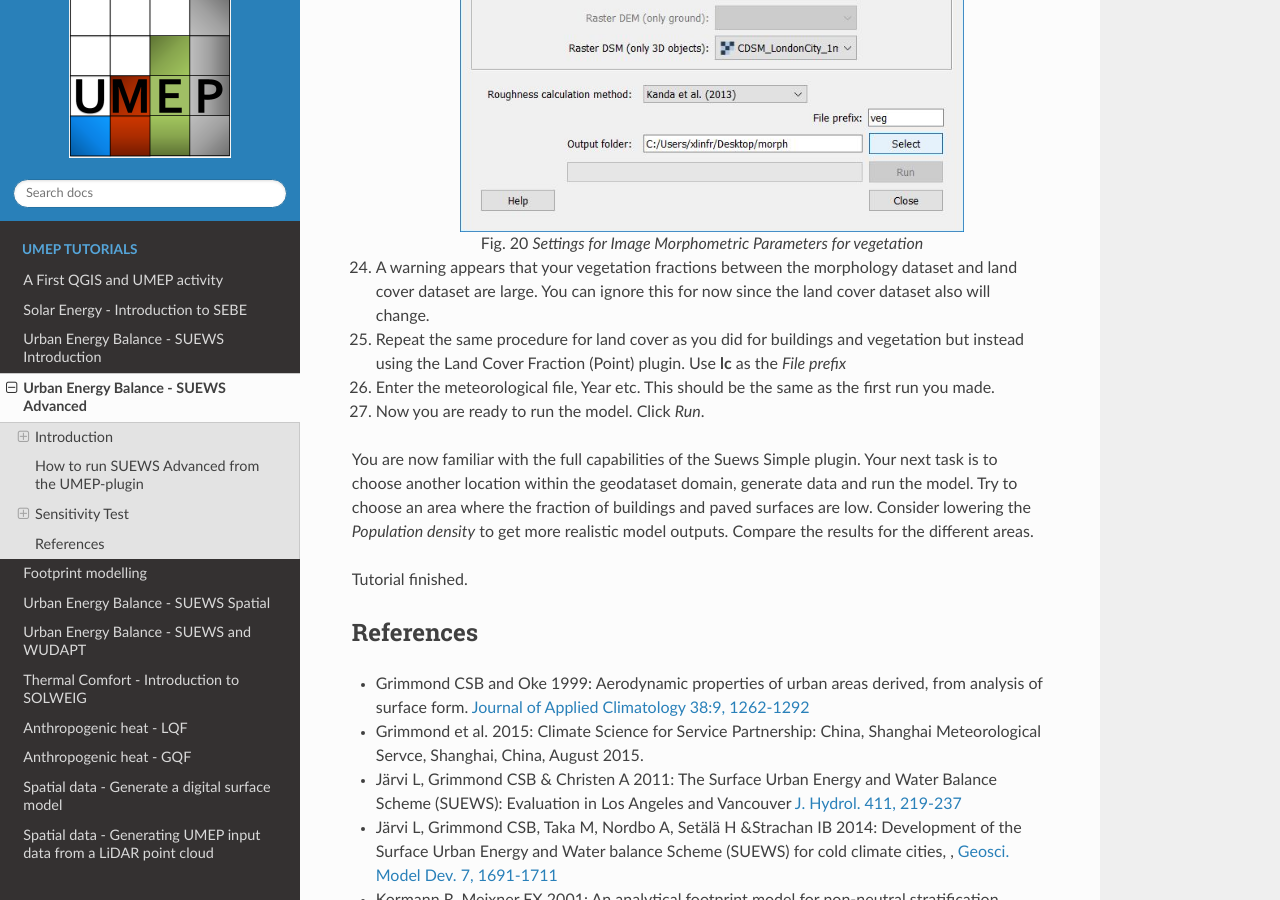
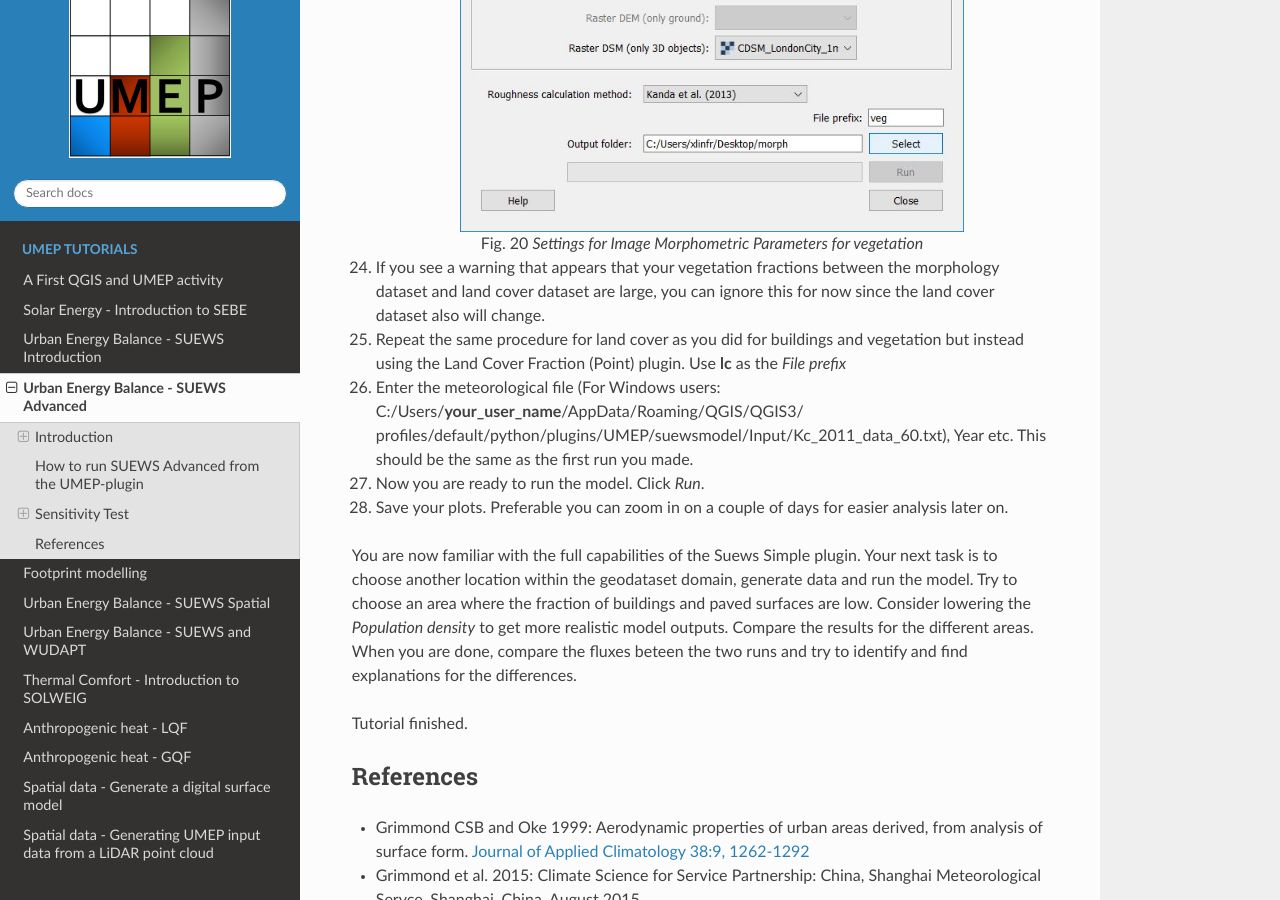
Before and after one commit to Urban-Meteorology-Reading/Tutorials, a Sphinx documentation site: the page built from docs/source/Tutorials/SuewsAdvanced.rst, in a window 1280 px wide and 900 px high, scrolled down 4614 px. Built offline with Sphinx 7.4.7 and the Read the Docs theme 2.0.0, drawn with Linux system fonts in a browser that asks for light colours.

Commit message:
minor update based on kits comments

```diff
--- a/docs/source/Tutorials/SuewsAdvanced.rst
+++ b/docs/source/Tutorials/SuewsAdvanced.rst
@@ -169,13 +169,14 @@ Generating data from the geodatasets
 
       Settings for Image Morphometric Parameters for vegetation
 
-#. A warning appears that your vegetation fractions between the
-   morphology dataset and land cover dataset are large. You can ignore
+#. If you see a warning that appears that your vegetation fractions between the
+   morphology dataset and land cover dataset are large, you can ignore
    this for now since the land cover dataset also will change.
 #. Repeat the same procedure for land cover as you did for buildings and vegetation but instead using the Land Cover
    Fraction (Point) plugin. Use **lc** as the *File prefix*
-#. Enter the meteorological file, Year etc. This should be the same as the first run you made.
+#. Enter the meteorological file (For Windows users: C:/Users/**your_user_name**/AppData/Roaming/QGIS/QGIS3/ profiles/default/python/plugins/UMEP/suewsmodel/Input/Kc_2011_data_60.txt), Year etc. This should be the same as the first run you made.
 #. Now you are ready to run the model. Click *Run*.
+#. Save your plots. Preferable you can zoom in on a couple of days for easier analysis later on.
 
 
 You are now familiar with the full capabilities of the Suews Simple plugin. Your next task is to
@@ -183,6 +184,7 @@ choose another location within the geodataset domain, generate data and
 run the model. Try to choose an area where the fraction of buildings and
 paved surfaces are low. Consider lowering the *Population density* to get
 more realistic model outputs. Compare the results for the different areas.
+When you are done, compare the fluxes beteen the two runs and try to identify and find explanations for the differences.
 
 Tutorial finished.
 
```
Also changed, not shown: docs/source/Tutorials/LidarProcessing.rst (+9 -2 lines), docs/source/images/Lidar16.jpg (added).
